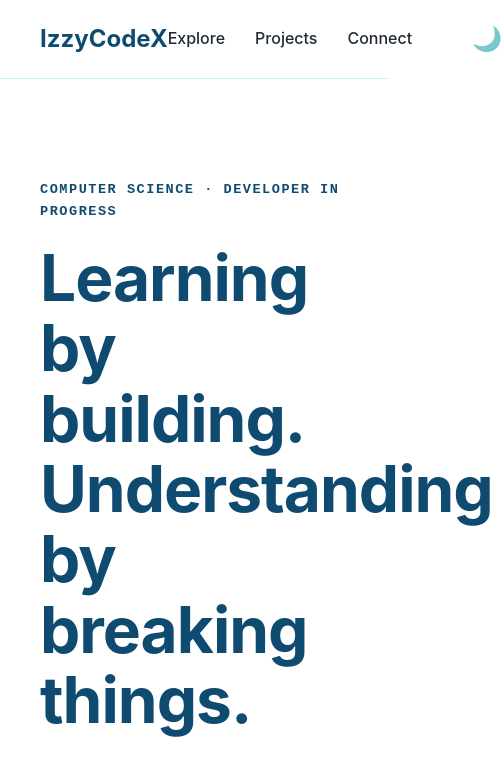
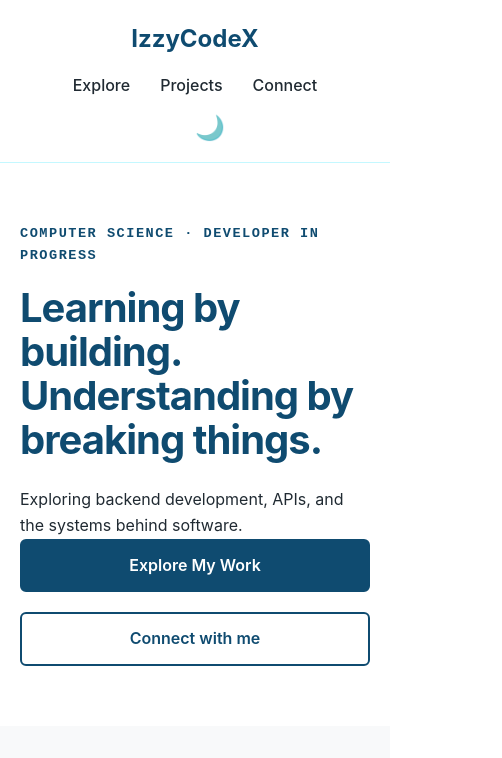
Before and after one commit to IzzyCodeX/izzy-portfolio, a plain HTML site: page index.html in a window 390 px wide. Shown: the top 758 px of the page, 502 px wide, since content can reach past the window. Drawn offline with Linux system fonts and the light colour scheme.

Commit message:
Mobile responsiveness

```diff
--- a/style.css
+++ b/style.css
@@ -258,3 +258,41 @@ body.dark-mode .project-tags span {
     background-color: #202A32;
     color: var(--heading-color);
 }
+
+/* --- MOBILE RESPONSIVENESS --- */
+@media (max-width: 768px) {
+    header {
+        flex-direction: column;
+        padding: 20px;
+        gap: 15px;
+    }
+
+    nav {
+        margin-left: 0;
+        margin-right: 0;
+    }
+
+    #hero {
+        padding: 60px 20px;
+    }
+
+    #hero h1 {
+        font-size: 2.5rem;
+    }
+
+    .hero-actions {
+        flex-direction: column;
+    }
+
+    .hero-actions a {
+        text-align: center;
+    }
+
+    #explore, #projects {
+        padding: 60px 20px;
+    }
+
+    .projects-grid, .explore-grid {
+        grid-template-columns: 1fr;
+    }
+}
```
